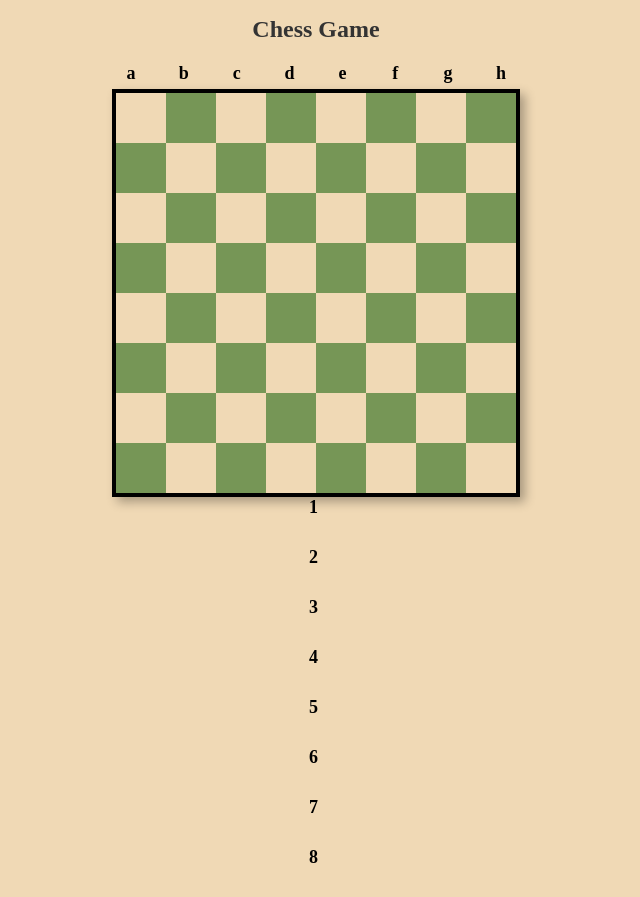
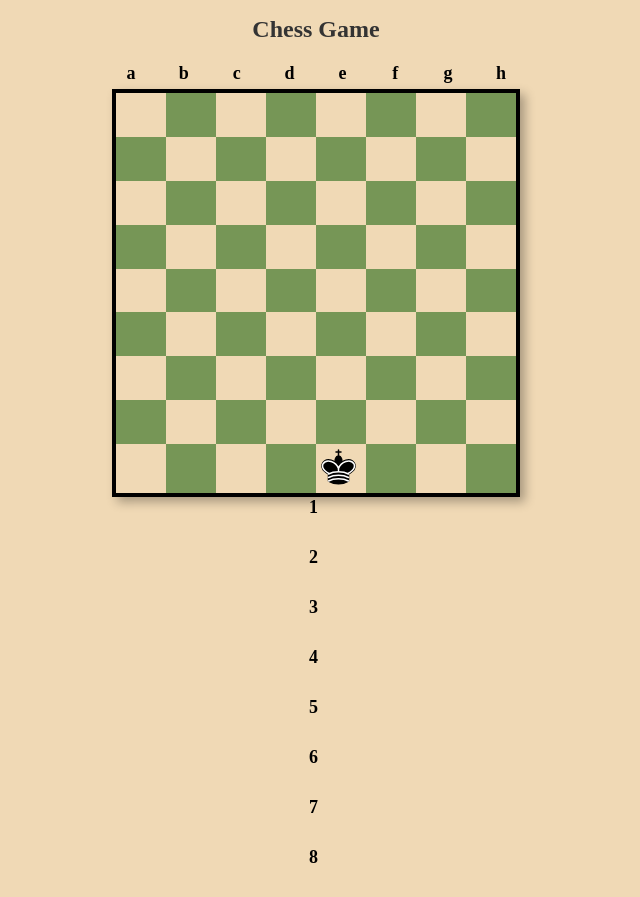
Before and after one commit to keag42/Chess-web, a website: page ChessUI.html in a window 1280 px wide. Shown: the whole page, without its empty margins (324-964 px from the left). Drawn offline with Linux system fonts and the light colour scheme.

Commit message:
added generatePieces

```diff
--- a/ChessUI.html
+++ b/ChessUI.html
@@ -35,6 +35,11 @@
                 let rowArray = []; // Temporary array for the current row
                 for (let col = 0; col < 8; col++) {
                     const square = document.createElement("div");
+
+                    // add piece
+                    generatePieces(row, col, square);
+                    //add piece
+
                     square.classList.add("square", (row + col) % 2 === 0 ? "light" : "dark");
                     square.dataset.row = row;   // Store row in the div
                     square.dataset.col = col;   // Store column in the div
@@ -51,6 +56,15 @@
             let h8Square = chessboardArray[7][7]; // Row 7, Column 7 (h8)
             console.log(h8Square);  // It will log the div element for h8
         });
+
+        function generatePieces(row, col, square) {
+            if (row === 0 && col === 4) {
+                const img = document.createElement("img");
+                img.src = "../css/img/king-B.svg";  // Image path
+                img.alt = "King";  // Alt text for the image
+                square.appendChild(img);  // Append the image to the square
+            }
+        }
     </script>
 </body>
 
```
